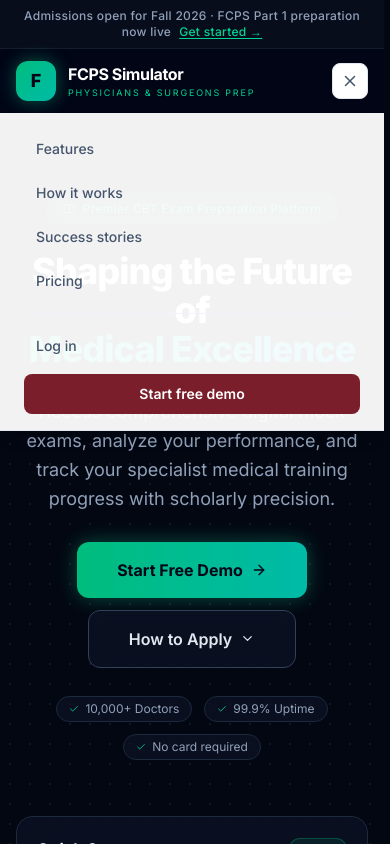
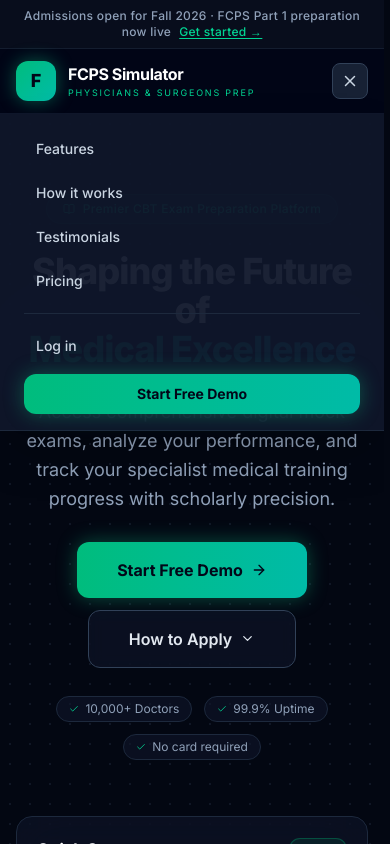
Before and after one commit to aadich1010/CPSP, a Next.js app in the folder fcps-simulator/: page / in a window 390 px wide. Both pictures are taken after a click on the button "Open menu". Shown: the top 844 px of the page. Built offline with nearby package versions, Linux system fonts and the light colour scheme.

Commit message:
feat: dark mobile nav with emerald accents

```diff
--- a/fcps-simulator/src/components/MobileNav.tsx
+++ b/fcps-simulator/src/components/MobileNav.tsx
@@ -5,10 +5,10 @@
 import { Menu, X } from 'lucide-react'
 
 const LINKS = [
-  { href: '#features', label: 'Features' },
-  { href: '#hiw', label: 'How it works' },
-  { href: '#testimonials', label: 'Success stories' },
-  { href: '#pricing', label: 'Pricing' },
+  { href: '#features',     label: 'Features'      },
+  { href: '#hiw',          label: 'How it works'  },
+  { href: '#testimonials', label: 'Testimonials'  },
+  { href: '#pricing',      label: 'Pricing'       },
 ]
 
 export default function MobileNav() {
@@ -20,38 +20,38 @@
         onClick={() => setOpen((v) => !v)}
         aria-label={open ? 'Close menu' : 'Open menu'}
         aria-expanded={open}
-        className="flex h-9 w-9 items-center justify-center rounded-lg border border-slate-200 bg-white text-slate-600 transition-colors hover:bg-slate-50"
+        className="flex h-9 w-9 items-center justify-center rounded-lg border border-slate-700 bg-slate-800/80 text-slate-300 transition-colors hover:border-emerald-500/50 hover:text-emerald-400"
       >
         {open ? <X size={18} /> : <Menu size={18} />}
       </button>
 
       {open && (
-        <div className="absolute inset-x-0 top-full border-b border-slate-200 bg-white/95 shadow-lg backdrop-blur-xl">
+        <div className="absolute inset-x-0 top-full z-50 border-b border-slate-800 bg-slate-900/95 shadow-2xl backdrop-blur-xl">
           <nav className="flex flex-col gap-1 px-6 py-4">
             {LINKS.map((l) => (
               <a
                 key={l.href}
                 href={l.href}
                 onClick={() => setOpen(false)}
-                className="rounded-lg px-3 py-2.5 text-sm font-medium text-slate-600 transition-colors hover:bg-slate-50 hover:text-slate-900"
+                className="rounded-lg px-3 py-2.5 text-sm font-medium text-slate-300 transition-colors hover:bg-slate-800 hover:text-emerald-400"
               >
                 {l.label}
               </a>
             ))}
-            <div className="my-2 h-px bg-slate-100" />
+            <div className="my-2 h-px bg-slate-800" />
             <Link
               href="/login"
               onClick={() => setOpen(false)}
-              className="rounded-lg px-3 py-2.5 text-sm font-medium text-slate-600 transition-colors hover:bg-slate-50 hover:text-slate-900"
+              className="rounded-lg px-3 py-2.5 text-sm font-medium text-slate-300 transition-colors hover:bg-slate-800 hover:text-white"
             >
               Log in
             </Link>
             <Link
               href="/register"
               onClick={() => setOpen(false)}
-              className="mt-1 rounded-lg bg-gradient-to-r from-[#7b1e2b] to-[#7b1e2b] px-3 py-2.5 text-center text-sm font-semibold text-white"
+              className="mt-1 rounded-xl bg-gradient-to-r from-emerald-500 to-teal-500 px-3 py-2.5 text-center text-sm font-bold text-slate-950 shadow-[0_0_20px_rgba(16,185,129,0.4)] transition-all hover:shadow-[0_0_30px_rgba(16,185,129,0.6)]"
             >
-              Start free demo
+              Start Free Demo
             </Link>
           </nav>
         </div>
```
